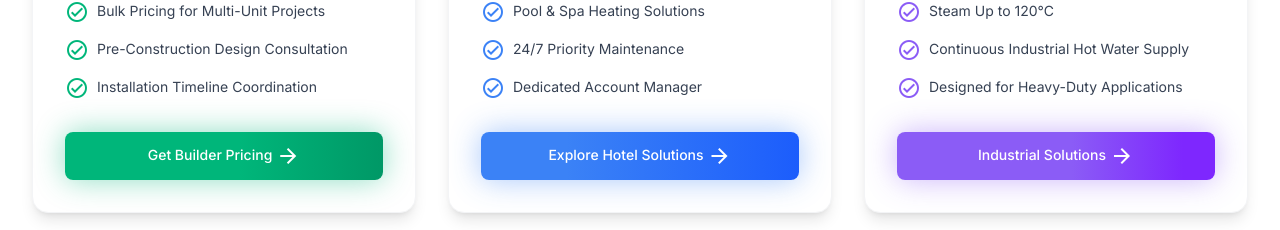
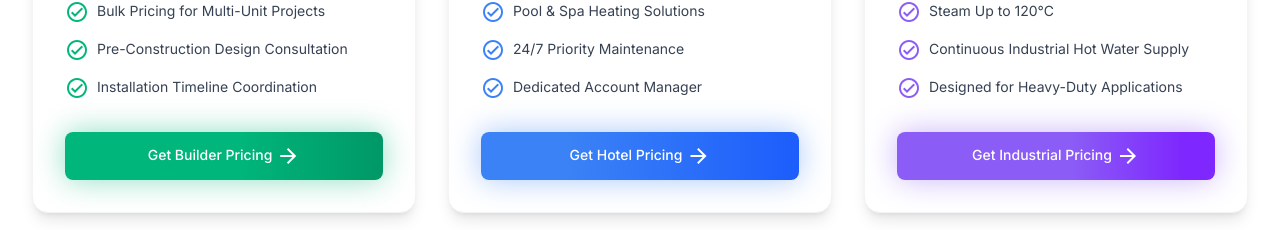
Before and after one commit to scaleoxperts/alldelite, a Next.js app: page / in a window 1280 px wide. Shown: the part 2280-2510 px from the top of the page. Built offline with nearby package versions, Linux system fonts and the light colour scheme.

Commit message:
update(industries, landing): replace images and update CTA text for industry solutions

```diff
--- a/contents/industries.ts
+++ b/contents/industries.ts
@@ -17,7 +17,7 @@ export const INDUSTRIES_HERO = {
 
 export const INDUSTRY_CARDS = [
   {
-    image: "/landing/impact-3.png",
+    image: "/landing/impact-1.png",
     imageAlt: "Builders & Developers",
     icon: Building,
     iconBg: "bg-(--color-primary)",
@@ -34,7 +34,7 @@ export const INDUSTRY_CARDS = [
     checkColor: "text-(--color-primary)",
   },
   {
-    image: "/landing/impact-1.png",
+    image: "/landing/impact-2.png",
     imageAlt: "Hotels & Villas",
     icon: Hotel,
     iconBg: "bg-(--color-accent-blue)",
@@ -52,7 +52,7 @@ export const INDUSTRY_CARDS = [
     checkColor: "text-(--color-primary)",
   },
   {
-    image: "/industries/industries-hero-3.png",
+    image: "/landing/impact-3.png",
     imageAlt: "Industries & Factories",
     icon: Factory,
     iconBg: "bg-(--color-accent-purple)",
--- a/contents/landing.ts
+++ b/contents/landing.ts
@@ -63,7 +63,7 @@ export const INDUSTRY_SOLUTIONS = [
       "24/7 Priority Maintenance",
       "Dedicated Account Manager",
     ],
-    cta: "Explore Hotel Solutions",
+    cta: "Get Hotel Pricing",
     ctaClass:
       "bg-gradient-accent-blue hover:bg-blue-600 shadow-[0_0_30px_rgba(59,130,246,0.45)]",
     checkClass: "text-(--color-accent-blue)",
@@ -82,7 +82,7 @@ export const INDUSTRY_SOLUTIONS = [
       "Continuous Industrial Hot Water Supply",
       "Designed for Heavy-Duty Applications",
     ],
-    cta: "Industrial Solutions",
+    cta: "Get Industrial Pricing",
     ctaClass:
       "bg-gradient-accent-purple hover:bg-purple-600 shadow-[0_0_30px_rgba(139,92,246,0.45)]",
     checkClass: "text-(--color-accent-purple)",
```
